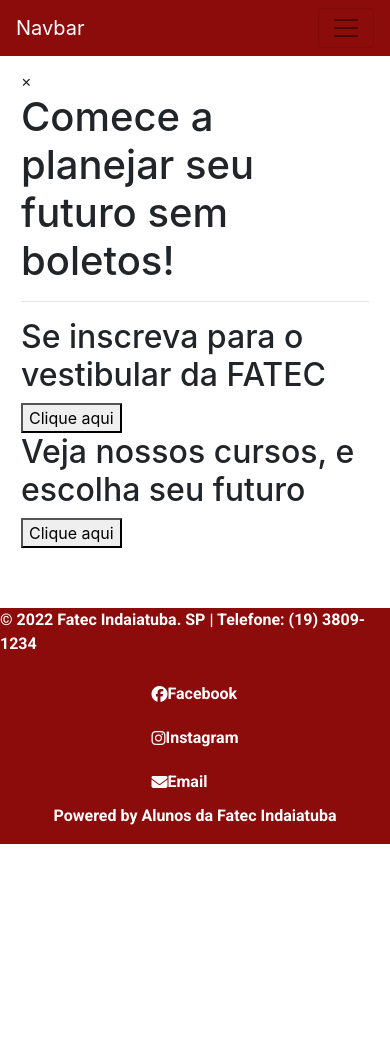
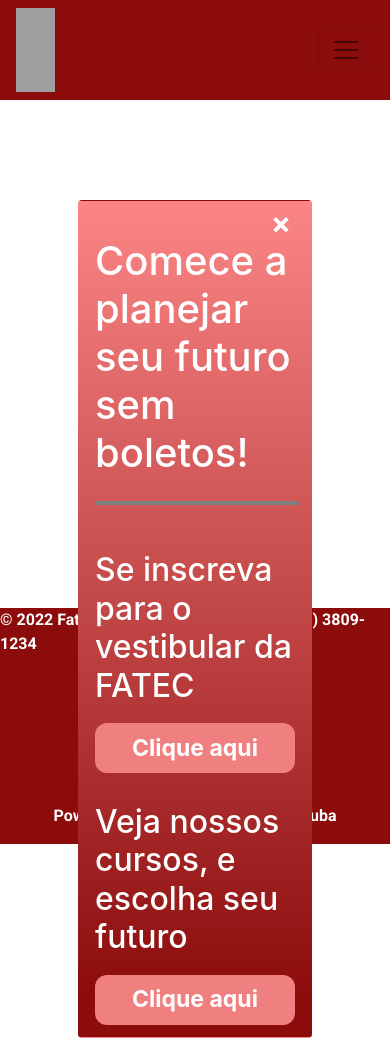
Before and after one commit to PI-ADS/PI--Site--FATEC, a PHP site: page / in a window 390 px wide. Before the commit the page ends 844 px from the top, so only its background shows below. Run offline with PHP 8.4, Linux system fonts and the light colour scheme; some libraries are stand-ins or nearby versions; grey boxes are pictures that could not be loaded.

Commit message:
Logo da FATEC na Navbar

```diff
--- a/Detalhes-Curso/gestao.html
+++ b/Detalhes-Curso/gestao.html
@@ -123,7 +123,7 @@
               <h5 class="modal-title" id="exampleModalLabel">Detalhes do curso</h5>
             </div>
             <div class="modal-body">
-              ...
+              O curso tem por objetivo formar profissionais capacitados para projetar e gerenciar redes de empresas de serviços nas dimensões da estratégia, processos, finanças e sistema de pessoas.
             </div>
             <div class="modal-footer">
               <button type="button" class="btn btn-danger" data-dismiss="modal">Fechar</button>
@@ -171,7 +171,7 @@
               <h5 class="modal-title" id="exampleModalLabel">Inscreva-se</h5>
             </div>
             <div class="modal-body">
-              Listar opções perfil
+              Inscreva-se <a href="https://www.vestibularfatec.com.br/home/">Aqui</a>
             </div>
             <div class="modal-footer">
               <button type="button" class="btn btn-danger" data-dismiss="modal">Fechar</button>
--- a/Detalhes-Curso/redes.html
+++ b/Detalhes-Curso/redes.html
@@ -171,7 +171,7 @@
               <h5 class="modal-title" id="exampleModalLabel">Inscreva-se</h5>
             </div>
             <div class="modal-body">
-              Listar opções perfil
+              Inscreva-se <a href="https://www.vestibularfatec.com.br/home/">Aqui</a>
             </div>
             <div class="modal-footer">
               <button type="button" class="btn btn-danger" data-dismiss="modal">Fechar</button>
--- a/Home/index.html
+++ b/Home/index.html
@@ -1,5 +1,6 @@
 <!DOCTYPE html>
 <html lang="en">
+
 <head>
   <meta charset="UTF-8">
   <meta http-equiv="X-UA-Compatible" content="IE=edge">
@@ -11,13 +12,16 @@
   <link rel="stylesheet" href="../global.css">
   <link rel="stylesheet" href="./styles.css">
   <link rel="stylesheet" href="path/to/font-awesome/css/font-awesome.min.css">
-    <link rel="stylesheet" href="https://cdn.jsdelivr.net/npm/bootstrap@4.0.0/dist/css/bootstrap.min.css" integrity="sha384-Gn5384xqQ1aoWXA+058RXPxPg6fy4IWvTNh0E263XmFcJlSAwiGgFAW/dAiS6JXm" crossorigin="anonymous">
+  <link rel="stylesheet" href="https://cdn.jsdelivr.net/npm/bootstrap@4.0.0/dist/css/bootstrap.min.css"
+    integrity="sha384-Gn5384xqQ1aoWXA+058RXPxPg6fy4IWvTNh0E263XmFcJlSAwiGgFAW/dAiS6JXm" crossorigin="anonymous">
 </head>
+
 <body>
   <div>
     <nav class="navbar navbar-expand-lg navbar-light bg-light" id="navbar">
-        <a class="navbar-brand text-white" href="#">Navbar</a>
-        <button class="navbar-toggler" type="button" data-toggle="collapse" data-target="#navbarNavDropdown" aria-controls="navbarNavDropdown" aria-expanded="false" aria-label="Toggle navigation">
+      <img src="../assets/images.webp" alt="" style="height: 10vh; width: 10vw; z-index: 9; margin-top: 0;">
+      <button class="navbar-toggler" type="button" data-toggle="collapse" data-target="#navbarNavDropdown"
+        aria-controls="navbarNavDropdown" aria-expanded="false" aria-label="Toggle navigation">
         <span class="navbar-toggler-icon"></span>
       </button>
       <div class="collapse navbar-collapse" id="navbarNavDropdown">
@@ -26,7 +30,8 @@
             <a class="nav-link text-white" href="#">Home <span class="sr-only">(current)</span></a>
           </li>
           <li class="nav-item dropdown">
-                <a class="nav-link dropdown-toggle text-white" href="#" id="navbarDropdownMenuLink" data-toggle="dropdown" aria-haspopup="true" aria-expanded="false">
+            <a class="nav-link dropdown-toggle text-white" href="#" id="navbarDropdownMenuLink" data-toggle="dropdown"
+              aria-haspopup="true" aria-expanded="false">
               Institucional
             </a>
             <div class="dropdown-menu" aria-labelledby="navbarDropdownMenuLink" id="drop-itens">
@@ -45,11 +50,9 @@
           <li class="nav-item">
             <a class="nav-link text-white" href="#">Biblioteca</a>
           </li>
-            <li class="nav-item">
-              <a class="nav-link text-white" href="#">CPA</a>
-            </li>
           <li class="nav-item dropdown">
-                <a class="nav-link dropdown-toggle text-white" href="#" id="navbarDropdownMenuLink" data-toggle="dropdown" aria-haspopup="true" aria-expanded="false">
+            <a class="nav-link dropdown-toggle text-white" href="#" id="navbarDropdownMenuLink" data-toggle="dropdown"
+              aria-haspopup="true" aria-expanded="false">
               Cursos
             </a>
             <div class="dropdown-menu" aria-labelledby="navbarDropdownMenuLink" id="drop-itens">
@@ -62,7 +65,8 @@
           </li>
 
           <li class="nav-item dropdown">
-                <a class="nav-link dropdown-toggle text-white" href="#" id="navbarDropdownMenuLink" data-toggle="dropdown" aria-haspopup="true" aria-expanded="false">
+            <a class="nav-link dropdown-toggle text-white" href="#" id="navbarDropdownMenuLink" data-toggle="dropdown"
+              aria-haspopup="true" aria-expanded="false">
               Concursos
             </a>
             <div class="dropdown-menu" aria-labelledby="navbarDropdownMenuLink" id="drop-itens">
@@ -72,9 +76,6 @@
             </div>
           </li>
           <li class="nav-item">
-                <a class="nav-link text-white" href="#">Eleição</a>
-            </li>
-            <li class="nav-item">
             <input id="myInput" type="text" placeholder="Pesquisar...">
           </li>
         </ul>
@@ -82,6 +83,7 @@
     </nav>
   </div>
 
+  <div class="wrapper">
 
     <div class="alert">
       <span class="closebtn" onclick="this.parentElement.style.display='none';">&times;</span>
@@ -91,19 +93,24 @@
         <hr>
         <div class="text-and-link">
           <h2>Se inscreva para o vestibular da FATEC</h2>
+          <a href="https://www.vestibularfatec.com.br/home/">
             <button>Clique aqui</button>
+          </a>
         </div>
 
         <div class="text-and-link">
           <h2>Veja nossos cursos, e escolha seu futuro</h2>
+          <a href="../Curso/index.html">
             <button>Clique aqui</button>
+          </a>
         </div>
       </div>
     </div>
 
+
     <!--
     <div class="container">
-    <div id="carouselExampleControls" class="carousel slide" data-ride="carousel" >
+      <div id="carouselExampleControls" class="carousel slide" data-ride="carousel">
         <div class="carousel-inner">
           <div class="carousel-item active">
             <img class="d-block w-100" src="../assets/image1.jpg" alt="First slide">
@@ -126,6 +133,8 @@
       </div>
     </div>
   -->
+  </div>
+
   <div class="footer">
     <p>© 2022 Fatec Indaiatuba. SP | Telefone: (19) 3809-1234 </p>
     <div>
@@ -142,8 +151,15 @@
     <p> Powered by Alunos da Fatec Indaiatuba</p>
   </div>
   <script src="https://kit.fontawesome.com/650f3fb109.js" crossorigin="anonymous"></script>
-    <script src="https://code.jquery.com/jquery-3.2.1.slim.min.js" integrity="sha384-KJ3o2DKtIkvYIK3UENzmM7KCkRr/rE9/Qpg6aAZGJwFDMVNA/GpGFF93hXpG5KkN" crossorigin="anonymous"></script>
-    <script src="https://cdn.jsdelivr.net/npm/popper.js@1.12.9/dist/umd/popper.min.js" integrity="sha384-ApNbgh9B+Y1QKtv3Rn7W3mgPxhU9K/ScQsAP7hUibX39j7fakFPskvXusvfa0b4Q" crossorigin="anonymous"></script>
-    <script src="https://cdn.jsdelivr.net/npm/bootstrap@4.0.0/dist/js/bootstrap.min.js" integrity="sha384-JZR6Spejh4U02d8jOt6vLEHfe/JQGiRRSQQxSfFWpi1MquVdAyjUar5+76PVCmYl" crossorigin="anonymous"></script>
+  <script src="https://code.jquery.com/jquery-3.2.1.slim.min.js"
+    integrity="sha384-KJ3o2DKtIkvYIK3UENzmM7KCkRr/rE9/Qpg6aAZGJwFDMVNA/GpGFF93hXpG5KkN"
+    crossorigin="anonymous"></script>
+  <script src="https://cdn.jsdelivr.net/npm/popper.js@1.12.9/dist/umd/popper.min.js"
+    integrity="sha384-ApNbgh9B+Y1QKtv3Rn7W3mgPxhU9K/ScQsAP7hUibX39j7fakFPskvXusvfa0b4Q"
+    crossorigin="anonymous"></script>
+  <script src="https://cdn.jsdelivr.net/npm/bootstrap@4.0.0/dist/js/bootstrap.min.js"
+    integrity="sha384-JZR6Spejh4U02d8jOt6vLEHfe/JQGiRRSQQxSfFWpi1MquVdAyjUar5+76PVCmYl"
+    crossorigin="anonymous"></script>
 </body>
+
 </html
--- a/Home/styles.css
+++ b/Home/styles.css
@@ -67,6 +67,84 @@
         display: flex;
         align-items: center;
     }
+
+    .alert {
+        margin: 100px 20vw;
+        padding: 20px;
+        background: rgb(251,133,133);
+        background: linear-gradient(180deg, rgba(251,133,133,1) 0%, rgba(140,12,12,1) 95%, rgba(140,12,12,1) 100%);
+        color: white;
+        position: absolute;
+        z-index: 1;
+        border-radius: 30px;
+
+
+      }
+
+
+      .content{
+        display: flex;
+        flex-direction: column;
+        align-items: center;
+        justify-self: center;
+      }
+
+
+      .alert hr{
+          border: 2px solid gray;
+          width: 100%;
+      }
+
+      .sp-close{
+          display: flex;
+          align-items: center;
+          justify-content: space-between;
+      }
+
+      .closebtn {
+        color: white;
+        font-weight: bold;
+        float: right;
+        font-size: 30px;
+        line-height: 20px;
+        cursor: pointer;
+        transition: 0.3s;
+      }
+
+      .closebtn:hover {
+        color: red;
+        opacity: .9;
+        -webkit-transform: scale(1.4);
+        transform: scale(1.4);
+      }
+
+
+      .text-and-link{
+          display: flex;
+          flex-direction: column;
+          align-items: center;
+          justify-content: center;
+          margin-top: 30px;
+      }
+
+      .text-and-link button{
+          background-color: lightcoral;
+          color: #fff;
+          height: 50px;
+          border: none;
+          border-radius: 12px;
+          width: 200px;
+          font-size: 23px;
+          font-weight: 700;
+          margin-top: 10px;
+          cursor: pointer;
+      }
+
+      .text-and-link button:hover{
+        opacity: .9;
+        -webkit-transform: scale(1.2);
+        transform: scale(1.2);
+      }
 }
 
 /* Medium devices (tablets, 768px and up)*/
```
Also changed, not shown: other parts of Home/styles.css (+157 -1 lines), Detalhes-Curso/logistica.html (+9 -3 lines), Detalhes-Curso/styles.css (+34 -5 lines), assets/images.webp (added). Lines whose indentation alone changed are shown as unchanged.
